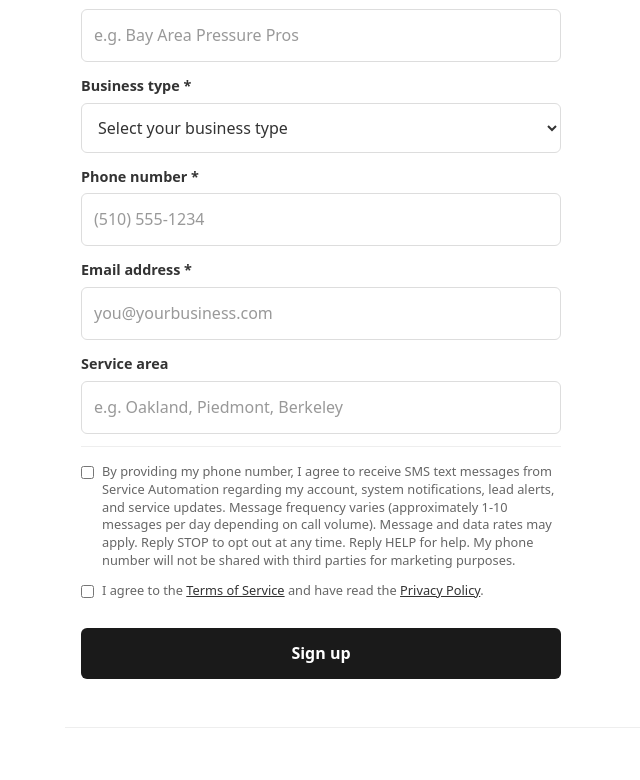
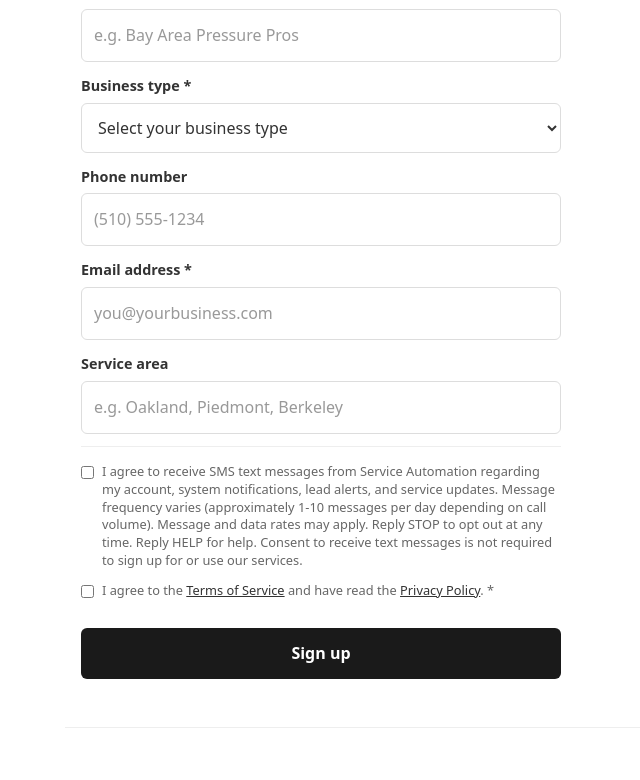
Before and after one commit to BrownlowDesign/serviceautomation-web, a Next.js app: page /signup in a window 1280 px wide. Shown: the part 619-1399 px from the top of the page, without its empty margins (175-815 px from the left). Built offline with nearby package versions, Linux system fonts and the light colour scheme.

Commit message:
signup form, confirmation emails, notification service, port fix

```diff
--- a/src/app/signup/page.tsx
+++ b/src/app/signup/page.tsx
@@ -17,7 +17,7 @@ export default function Signup() {
 
   const handleSubmit = async (e: React.FormEvent) => {
     e.preventDefault();
-    if (!formData.smsConsent || !formData.termsConsent) return;
+    if (!formData.termsConsent) return;
     setStatus("submitting");
 
     try {
@@ -124,13 +124,12 @@ export default function Signup() {
             </label>
 
             <label className="form-label">
-              Phone number *
+              Phone number
               <input
                 type="tel"
                 placeholder="(510) 555-1234"
                 value={formData.phone}
                 onChange={(e) => setFormData({ ...formData, phone: e.target.value })}
-                required
               />
             </label>
 
@@ -161,16 +160,15 @@ export default function Signup() {
                   type="checkbox"
                   checked={formData.smsConsent}
                   onChange={(e) => setFormData({ ...formData, smsConsent: e.target.checked })}
-                  required
                 />
                 <span>
-                  By providing my phone number, I agree to receive SMS text messages
-                  from Service Automation regarding my account, system notifications,
-                  lead alerts, and service updates. Message frequency varies
-                  (approximately 1-10 messages per day depending on call volume).
-                  Message and data rates may apply. Reply STOP to opt out at any time.
-                  Reply HELP for help. My phone number will not be shared with third
-                  parties for marketing purposes.
+                  I agree to receive SMS text messages from Service Automation
+                  regarding my account, system notifications, lead alerts, and
+                  service updates. Message frequency varies (approximately 1-10
+                  messages per day depending on call volume). Message and data rates
+                  may apply. Reply STOP to opt out at any time. Reply HELP for help.
+                  Consent to receive text messages is not required to sign up for or
+                  use our services.
                 </span>
               </label>
 
@@ -185,7 +183,7 @@ export default function Signup() {
                   I agree to the{" "}
                   <a href="/terms-and-conditions" target="_blank">Terms of Service</a>{" "}
                   and have read the{" "}
-                  <a href="/privacy" target="_blank">Privacy Policy</a>.
+                  <a href="/privacy" target="_blank">Privacy Policy</a>. *
                 </span>
               </label>
             </div>
```
